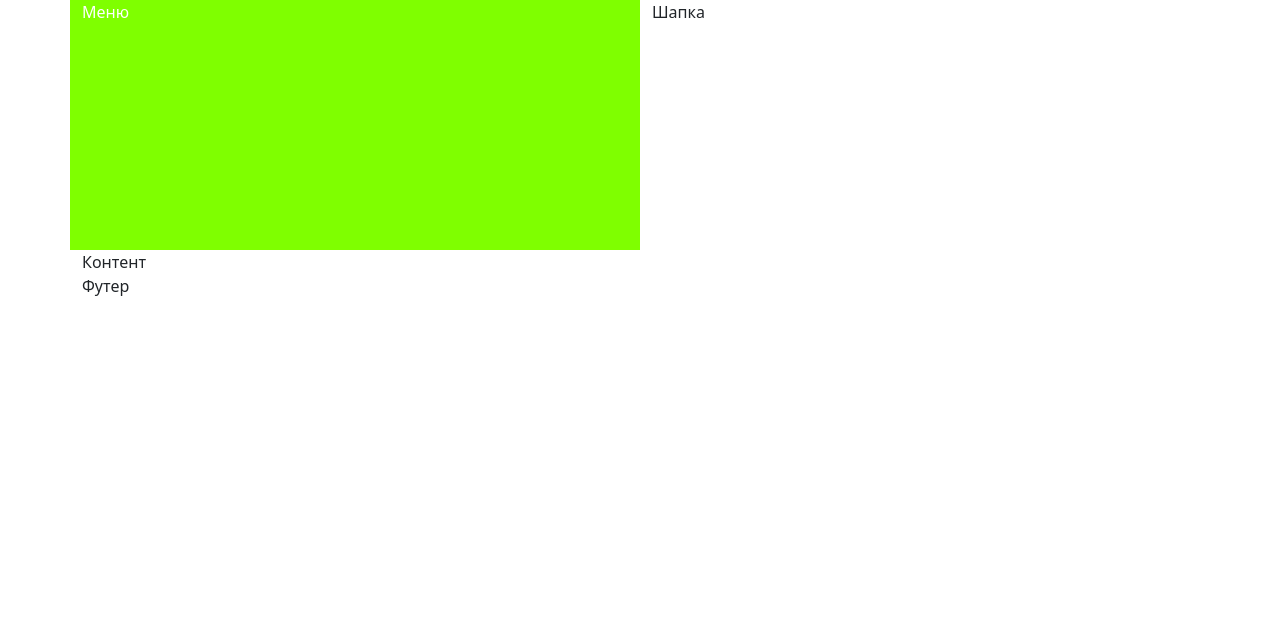
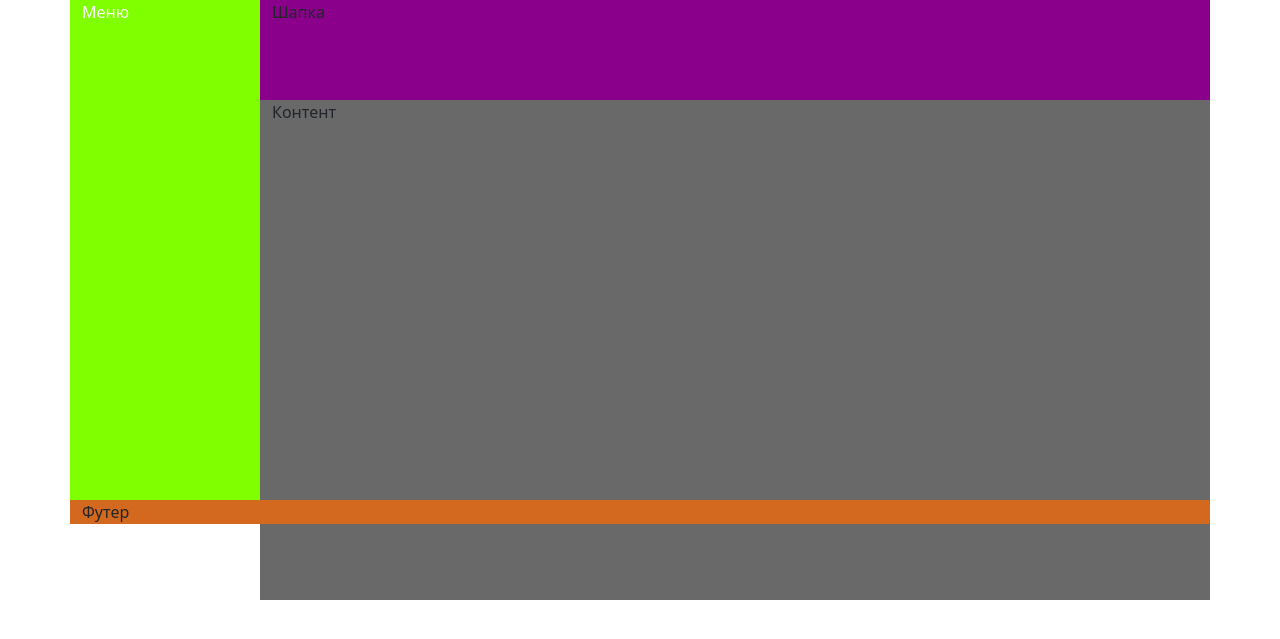
Before and after one commit to aza72/online_store, a Django app: page /test/ in a window 1280 px wide. Shown: the top 639 px of the page. Run offline with Django 4.2, Linux system fonts and the light colour scheme.

Commit message:
создание дизайна work1

```diff
--- a/crm_client/static/crm_client/css/styles.css
+++ b/crm_client/static/crm_client/css/styles.css
@@ -7,8 +7,27 @@ ul.errorlist {display:none;}
     max-width: 100%;}
     /*margin-bottom: 20px;}*/
 
-.my-st{
+.navigation{
     background-color: chartreuse;
     color: #fff;
-    height: 250px;
+    height: 500px;
 }
+.header{
+background-color:darkmagenta;
+    height: 100px;
+}
+.content{
+background-color:dimgray;
+min-height: 100%;
+}
+.footer{
+   background-color:chocolate;
+    min-height: 100%;
+}
+.cont{
+    min-height: 100%;
+}
+.rcont{
+   height: 100%;
+    background-color:dimgray;
+}
--- a/crm_client/templates/crm_client/base.html
+++ b/crm_client/templates/crm_client/base.html
@@ -15,25 +15,38 @@
        <div class="container">
           <div class="row">   <!--первая строка--!>
 
-            <div class="col-6 my-st ">
+            <div class="col-2 navigation ">
 
                 Меню
 
             </div>
 
-            <div class="col" id="header">
-              Шапка
+            <div class="col cont " >
+
+                <div class="row  " >
+                          <div class="col header" >
+                            Шапка
+                          </div>
+                       </div>
+
+
+                <div class="row rcont " >   <!--вторая строка--!>
+                          <div class="col  content" >
+                            Контент
+                          </div>
+                       </div>
+
             </div>
+
+
+
+
           </div>
 
-              <div class="row">   <!--вторая строка--!>
-                  <div class="col" id="content">
-                    Контент
-                  </div>
-              </div>
 
-               <div class="row">   <!--третья строка--!>
-                  <div class="col" id="footer">
+
+               <div class="row align-items-end">   <!--третья строка--!>
+                  <div class="col footer" >
                     Футер
                   </div>
               </div>
```
